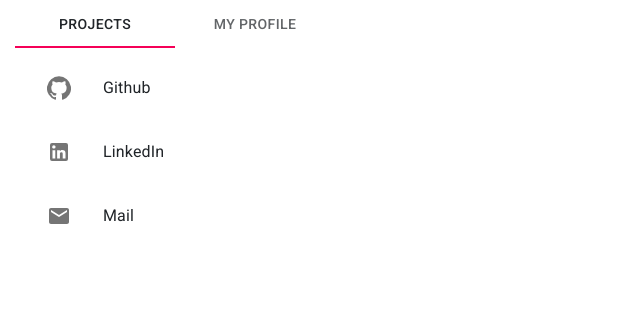
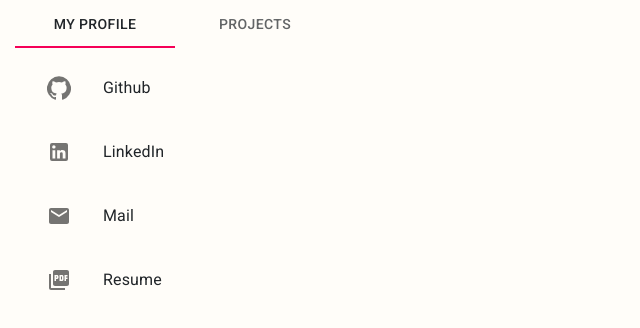
Before and after one commit to CuongDNguyen/CuongDNguyen.github.io, a React (Create React App) app in the folder cuong-portfolio/: page / in a window 1280 px wide. Shown: the top 328 px of the page, without its empty margins (0-640 px from the left). Built offline with nearby package versions, Linux system fonts and the light colour scheme.

Commit message:
need projects and profile content, need tab logic

```diff
--- /dev/null
+++ b/cuong-portfolio/public/index.css
@@ -0,0 +1,3 @@
+body {
+    background-color: #fffdf9;
+}
--- a/cuong-portfolio/public/index.html
+++ b/cuong-portfolio/public/index.html
@@ -9,6 +9,7 @@
     <link rel="stylesheet" href="https://fonts.googleapis.com/css?family=Roboto:300,400,500,700&display=swap" />
     <link rel="stylesheet" href="https://fonts.googleapis.com/icon?family=Material+Icons" />
     <link rel="stylesheet" href="https://stackpath.bootstrapcdn.com/bootstrap/4.3.1/css/bootstrap.min.css" integrity="sha384-ggOyR0iXCbMQv3Xipma34MD+dH/1fQ784/j6cY/iJTQUOhcWr7x9JvoRxT2MZw1T" crossorigin="anonymous">
+    <link rel="stylesheet" href="index.css">
 
     <!--
       manifest.json provides metadata used when your web app is installed on a
--- a/cuong-portfolio/src/components/App.js
+++ b/cuong-portfolio/src/components/App.js
@@ -15,8 +15,9 @@ const App = () => {
   return (
       <div className="container-fluid">
         <Tabs value={0}>
-          <Tab value={0} label="Projects" onClick={tabClicked} />
-          <Tab value={1} label="My Profile" onClick={tabClicked} />
+          <Tab value={0} label="My Profile" onClick={tabClicked} />
+          <Tab value={1} label="Projects" onClick={tabClicked} />
+
         </Tabs>
         {currentTab === "Projects" ? <Projects /> : ""}
         {currentTab === "Profiles" ? <Profiles /> : ""}
--- /dev/null
+++ b/cuong-portfolio/src/components/ProfileContent.js
@@ -0,0 +1,10 @@
+import React from 'react';
+
+const ProfileContent = () => {
+    return (
+        <div>
+        </div>
+    );
+};
+
+export default ProfileContent;
--- a/cuong-portfolio/src/components/Profiles.js
+++ b/cuong-portfolio/src/components/Profiles.js
@@ -6,6 +6,9 @@ import GitHubIcon from '@material-ui/icons/GitHub';
 import LinkedInIcon from '@material-ui/icons/LinkedIn';
 import {ListItemText} from "@material-ui/core";
 import EmailIcon from '@material-ui/icons/Email';
+import PictureAsPdfIcon from '@material-ui/icons/PictureAsPdf';
+import ProfileContent from "./ProfileContent";
+import "../styles/Profiles.css";
 
 const Profiles = () => {
 
@@ -14,6 +17,7 @@ const Profiles = () => {
     }
 
     return (
+        <React.Fragment>
             <List>
                 <ListItem>
                     <ListItemIcon>
@@ -45,7 +49,19 @@ const Profiles = () => {
                         <ListItemText primary="Mail"/>
                     </ListItemLink>
                 </ListItem>
+                <ListItem>
+                    <ListItemIcon>
+                        <ListItemLink href="./Cuong_Nguyen_Resume_PDF.pdf">
+                            <PictureAsPdfIcon/>
+                        </ListItemLink>
+                    </ListItemIcon>
+                    <ListItemLink href="./Cuong_Nguyen_Resume_PDF.pdf">
+                        <ListItemText primary="Resume"/>
+                    </ListItemLink>
+                </ListItem>
             </List>
+            <ProfileContent/>
+        </React.Fragment>
     );
 };
 
--- a/cuong-portfolio/src/index.js
+++ b/cuong-portfolio/src/index.js
@@ -1,6 +1,5 @@
 import React from 'react';
 import ReactDOM from 'react-dom';
-import './index.css';
 import App from './components/App';
 import * as serviceWorker from './serviceWorker';
 
--- /dev/null
+++ b/cuong-portfolio/src/styles/Profiles.css
@@ -0,0 +1,9 @@
+#profilePicture {
+    width: 300px;
+    height: 300px;
+    display: inline;
+}
+
+p {
+    display: inline;
+}
```
Also changed, not shown: cuong-portfolio/src/index.css (deleted), 1 other file (tests, documents, lock files or other folders). Lines whose indentation alone changed are shown as unchanged.
